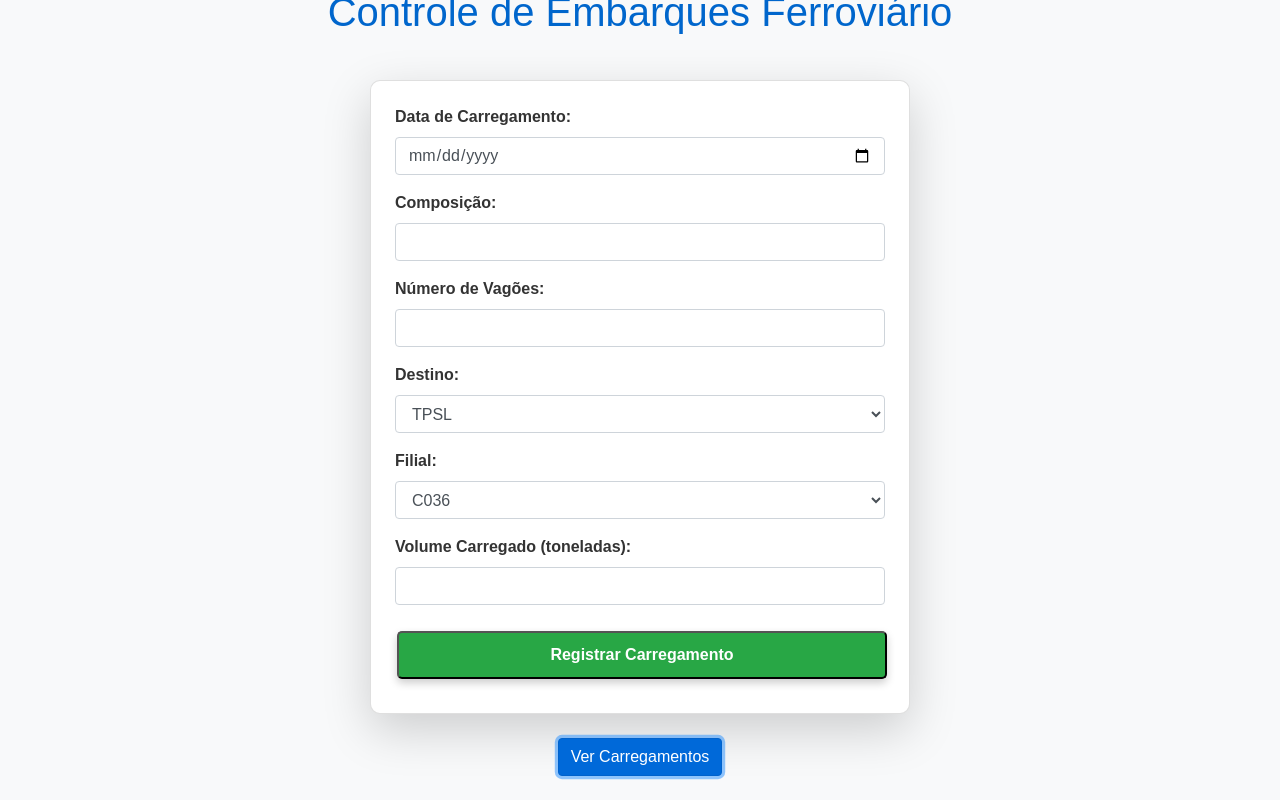
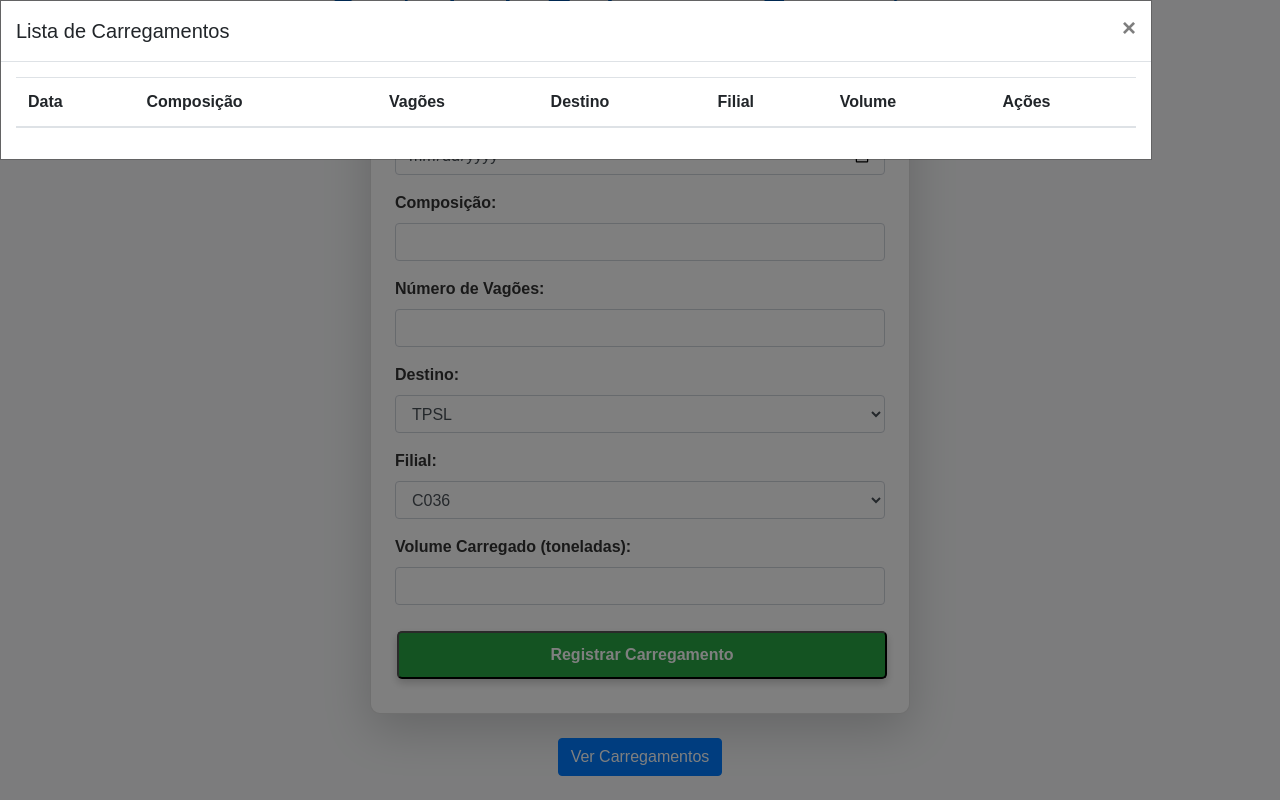
Before and after one commit to NelsonMarinho/futuro-dev, a website: page index.html in a window 1280 px wide. Both pictures are taken after a click on the button "Ver Carregamentos". Shown: the part 148-948 px from the top of the page. Drawn offline with nearby package versions, Linux system fonts and the light colour scheme; no server answers.

Commit message:
Add files via upload
atualizar

```diff
--- a/index.html
+++ b/index.html
@@ -63,7 +63,7 @@
             box-shadow: 0 4px 8px rgba(0, 0, 0, 0.2);
         }
         .modal-dialog {
-            max-width: 100%;
+            max-width: 90%;
             margin: 0;
         }
         .modal-content {
@@ -73,7 +73,10 @@
             padding: 15px;
         }
         .table-responsive {
+            max-height: 300px; /* Altura máxima da tabela rolável */
+            max-width: 100%; /* Largura máxima da tabela rolável */
             overflow-x: auto;
+            overflow-y: auto;
         }
         @media (max-width: 576px) {
             .modal-dialog {
@@ -85,9 +88,6 @@
             .table-responsive {
                 margin-bottom: 1rem;
             }
-        }
-        #carregamentoList {
-            display: none;
         }
     </style>
 </head>
@@ -148,11 +148,23 @@
             </div>
             <div class="row justify-content-center mt-4">
                 <div class="col-md-10 text-center">
-                    <button class="btn btn-primary" onclick="toggleCarregamentoList()">Ver Carregamentos</button>
+                    <button class="btn btn-primary" data-toggle="modal" data-target="#carregamentoModal">Ver Carregamentos</button>
                 </div>
             </div>
-            <div class="row justify-content-center mt-4" id="carregamentoList">
-                <div class="col-md-12">
+        </div>
+    </div>
+
+    <!-- Modal para lista de carregamentos -->
+    <div class="modal fade" id="carregamentoModal" tabindex="-1" role="dialog" aria-labelledby="carregamentoModalLabel" aria-hidden="true">
+        <div class="modal-dialog modal-lg" role="document">
+            <div class="modal-content">
+                <div class="modal-header">
+                    <h5 class="modal-title" id="carregamentoModalLabel">Lista de Carregamentos</h5>
+                    <button type="button" class="close" data-dismiss="modal" aria-label="Close">
+                        <span aria-hidden="true">&times;</span>
+                    </button>
+                </div>
+                <div class="modal-body">
                     <div class="table-responsive">
                         <table class="table table-striped">
                             <thead>
@@ -227,6 +239,7 @@
                     setTimeout(() => {
                         message.style.display = 'none';
                     }, 3000);
+                    $('#carregamentoModal').modal('hide'); // Fechar modal após editar
                     loadCarregamentos();
                 } else {
                     alert('Erro ao registrar o carregamento.');
@@ -303,6 +316,7 @@
                 .then(response => response.json())
                 .then(data => {
                     if (data.success) {
+                        $('#carregamentoModal').modal('hide'); // Fechar modal após excluir
                         loadCarregamentos();
                     } else {
                         alert('Erro ao excluir o carregamento.');
@@ -312,16 +326,6 @@
                     console.error('Erro:', error);
                     alert('Erro ao excluir o carregamento.');
                 });
-            }
-        }
-
-        function toggleCarregamentoList() {
-            const carregamentoList = document.getElementById('carregamentoList');
-            if (carregamentoList.style.display === 'none' || carregamentoList.style.display === '') {
-                carregamentoList.style.display = 'block';
-                loadCarregamentos();
-            } else {
-                carregamentoList.style.display = 'none';
             }
         }
 
--- a/server.js
+++ b/server.js
@@ -78,12 +78,12 @@ app.get('/carregamentos', (req, res) => {
     });
 });
 
-// Rota para obter detalhes de um carregamento
+// Rota para editar carregamento
 app.get('/carregamentos/:id', (req, res) => {
     const { id } = req.params;
     db.get('SELECT * FROM carregamentos WHERE id = ?', [id], (err, row) => {
         if (err) {
-            return res.status(500).json({ success: false, message: 'Erro ao recuperar o carregamento' });
+            return res.status(500).json({ success: false, message: 'Erro ao recuperar carregamento' });
         }
         if (!row) {
             return res.status(404).json({ success: false, message: 'Carregamento não encontrado' });
@@ -92,7 +92,6 @@ app.get('/carregamentos/:id', (req, res) => {
     });
 });
 
-// Rota para editar carregamento
 app.put('/carregamentos/:id', (req, res) => {
     const { id } = req.params;
     const { data, composicao, vagoes, destino, filial, volume } = req.body;
```
Also changed, not shown: 1 other file.
